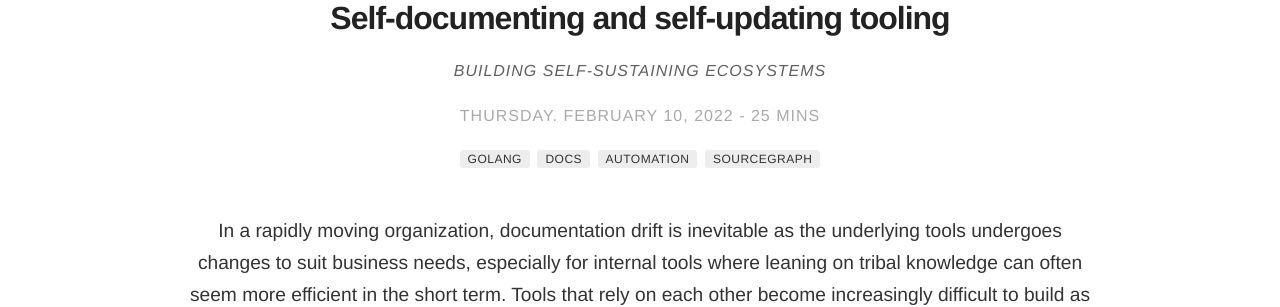
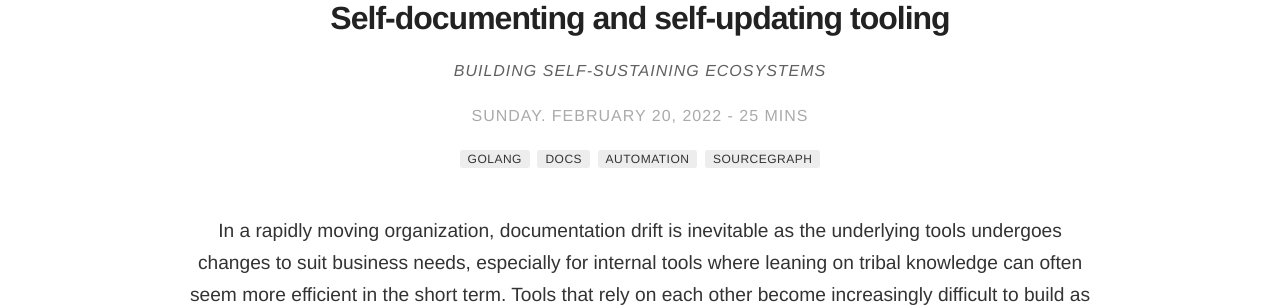
Before and after one commit to bobheadxi/bobheadxi.github.io, a Jekyll site: the page built from content/_posts/2022-2-20-self-documenting-self-updating.md, in a window 1280 px wide and 900 px high. Shown: the part 266-573 px from the top of the window. Built offline with Jekyll 4.4.1, drawn with Linux system fonts in a browser that asks for light colours; nearby versions of some CDN libraries; emoji names are drawn with the system emoji font; a style sheet for code colours, icons or effects is not loaded.

Commit message:
fix date, hide drafts in related posts

```diff
--- a/_includes/related.html
+++ b/_includes/related.html
@@ -28,6 +28,7 @@
     {% assign hasSimilar = '' %}
     {% for post in site.posts  %}
         {% assign postHasSimilar = false %}
+        {% if post.draft != true %}
         {% for tag in post.tags %}
             {% for thisTag in include.tags %}
                 {% if postHasSimilar == false and hasSimilar.size < 5 and post != page and tag == thisTag %}
@@ -43,6 +44,7 @@
                 {% endif %}
             {% endfor %}
         {% endfor %}
+        {% endif %}
     {% endfor %}
     {% if hasSimilar.size > 0 %}
         </ul>
@@ -52,6 +54,7 @@
     {% assign hasSimilar = '' %}
     {% for post in site.open-source reversed %}
         {% assign postHasSimilar = false %}
+        {% if post.draft != true %}
         {% for tag in post.tags %}
             {% for thisTag in include.tags %}
                 {% if postHasSimilar == false and hasSimilar.size < 5 and post != page and tag == thisTag %}
@@ -67,6 +70,7 @@
                 {% endif %}
             {% endfor %}
         {% endfor %}
+        {% endif %}
     {% endfor %}
     {% if hasSimilar.size > 0 %}
         </ul>
```
Also changed, not shown: content/_posts/2022-2-20-self-documenting-self-updating.md (renamed from content/_posts/2022-2-10-self-documenting-self-updating.md).
